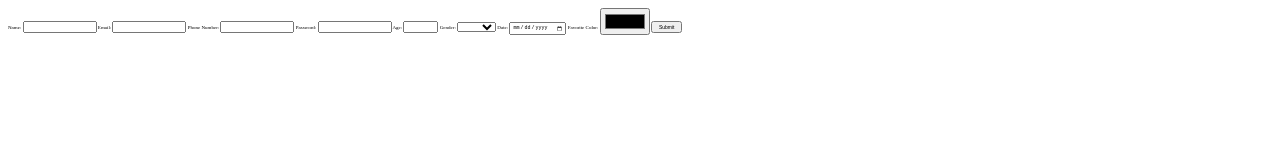
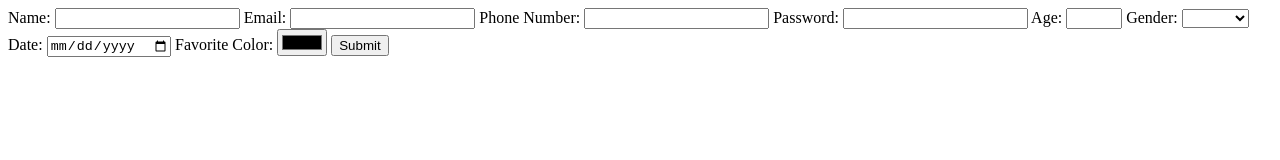
Before and after one commit to SuyogNimje/DSA-MOCK-Paper-3, a plain HTML site: page 5/index.html in a window 1280 px wide. Drawn offline with Linux system fonts and the light colour scheme.

Commit message:
Update styles.css

```diff
--- a/5/styles.css
+++ b/5/styles.css
@@ -1,7 +1,3 @@
 .error {
     color: red;
 }
-
-*{
-    font-size: 5px;
-}
```
